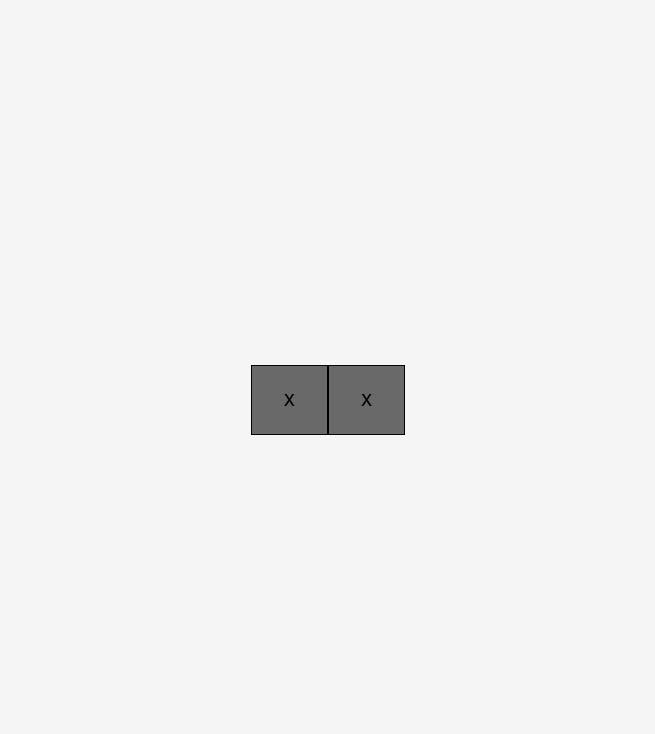
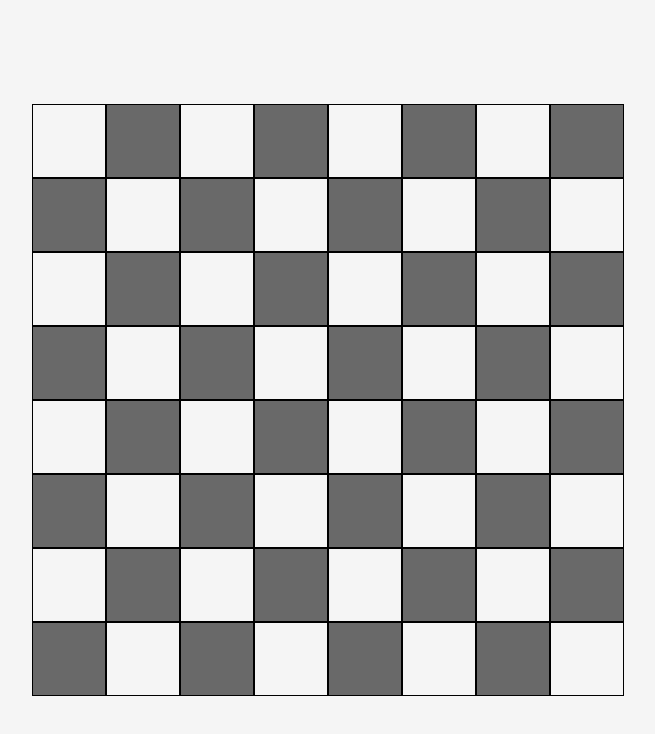
Before and after one commit to gjstirling/draughts_vite, a React (Vite) app: page / in a window 1280 px wide. Shown: the top 734 px of the page, without its empty margins (312-967 px from the left). Built offline with nearby package versions, Linux system fonts and the light colour scheme.

Commit message:
changing square colour dependent on coordinate

```diff
--- a/src/components/Board.tsx
+++ b/src/components/Board.tsx
@@ -1,12 +1,25 @@
+import React from 'react';
 import Square from "./Square";
+import { emptyBoard } from "../utils";
 
 function Board() {
     return (
-            <>
-                <Square/>
-                <Square/>
-            </>
-        )
+        <>
+            <div>
+                {emptyBoard.map((row, rowIndex) => (
+                    <div className="board-row" key={rowIndex}>
+                        {row.map((_, cellIndex) => {
+                            return (
+                                <Square
+                                    value={[rowIndex, cellIndex]}
+                                />
+                            );
+                        })}
+                    </div>
+                ))}
+            </div>
+        </>
+    );
 }
 
 export default Board;
--- a/src/components/Square.tsx
+++ b/src/components/Square.tsx
@@ -1,7 +1,20 @@
-// import styles from '../styles.css'; // Import css modules stylesheet as styles
+function setSquareColour(value: [number, number]): boolean {
+    const sum: number = value[0] + value[1];
+    const isOdd: (num: number) => boolean = (num: number): boolean => num % 2 !== 0;
 
-function Square() {
-    return <button>X</button>;
+    return isOdd(sum);
 }
 
+interface SquareProps {
+    value: [number, number];
+}
+
+const Square: React.FC<SquareProps> = ({ value }) => {
+    const key = `square_${value[0]}_${value[1]}`;
+
+    return (
+        <button key={key} style={setSquareColour(value) ? { backgroundColor: 'dimgrey' } : { backgroundColor: 'whitesmoke' }}></button>
+    );
+};
+
 export default Square;
--- a/src/index.css
+++ b/src/index.css
@@ -23,11 +23,11 @@ button {
   border-radius: 0px;
   border: 1px;
   border-style: solid;
-  padding: 1.5em 2em;
+  padding: 2.25em 2.25em;
   font-size: 1em;
   font-weight: 500;
   font-family: inherit;
-  background-color: dimgrey;
+  background-color: whitesmoke;
   cursor: pointer;
   transition: border-color 0.25s;
 }
--- /dev/null
+++ b/src/utils.ts
@@ -0,0 +1,21 @@
+export const emptyBoard = [
+    [null, null, null, null, null, null, null,null],
+    [null, null, null, null, null, null, null,null],
+    [null, null, null, null, null, null, null,null],
+    [null, null, null, null, null, null, null,null],
+    [null, null, null, null, null, null, null,null],
+    [null, null, null, null, null, null, null,null],
+    [null, null, null, null, null, null, null,null],
+    [null, null, null, null, null, null, null,null],
+]
+//
+// const initialBoard = [
+//     [null, 'blue', null, 'blue', null, 'blue', null, 'blue'],
+//     ['blue', null, 'blue', null, 'blue', null, 'blue', null],
+//     [null, 'blue', null, 'blue', null, 'blue', null, 'blue'],
+//     [null, null, null, null, null, null, null,null],
+//     [null, null, null, null, null, null, null,null],
+//     ["red", null, "red", null, "red", null, "red", null],
+//     [null, "red", null, "red", null, "red", null, "red"],
+//     ["red", null, "red", null, "red", null, "red", null]
+// ]
```
Also changed, not shown: src/styles.css (deleted, +0 -12 lines).
